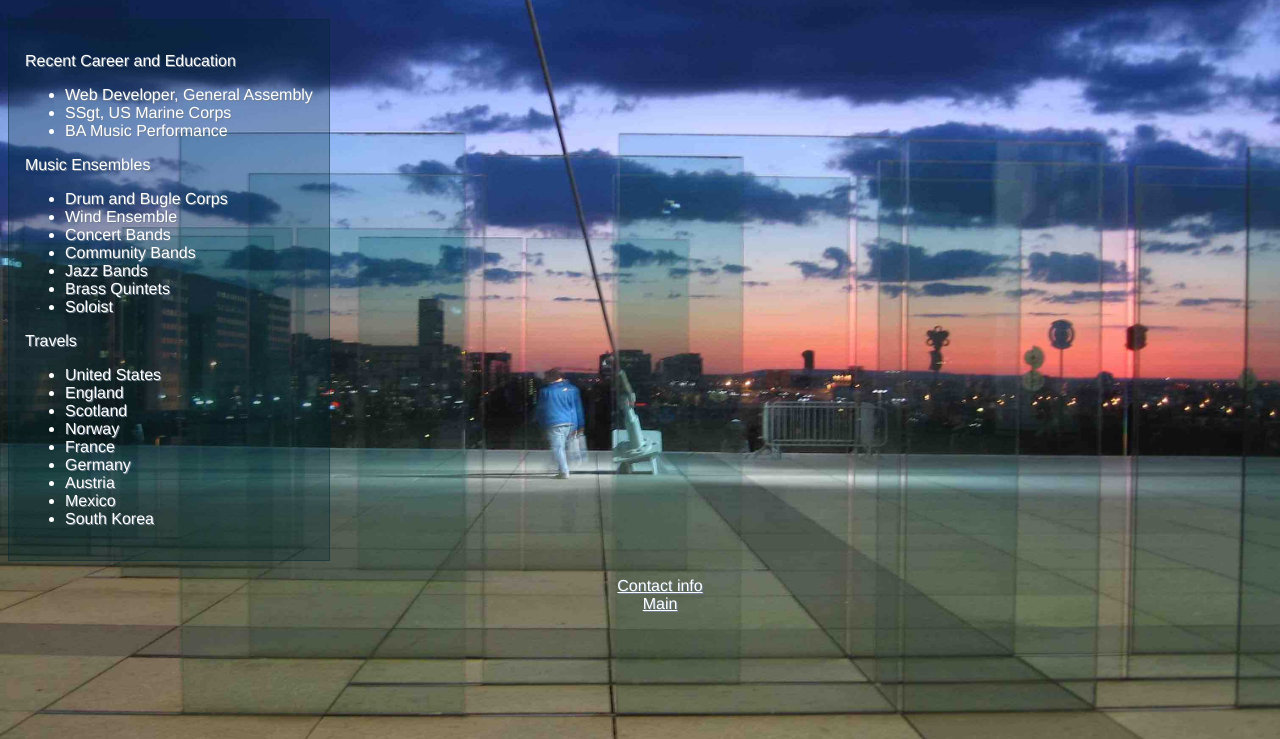
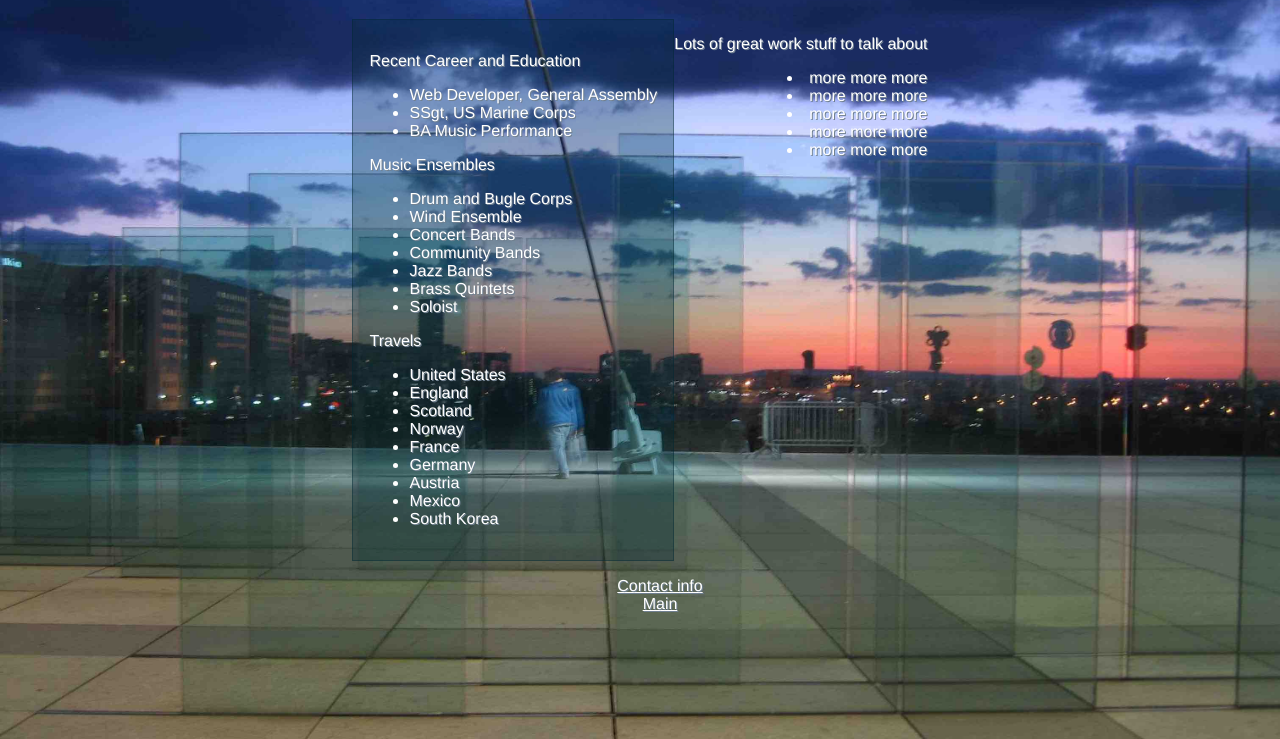
Before and after one commit to lelandjordon/lelandjordon.github.io, a website: page about.html in a window 1280 px wide. Shown: the part 61-800 px from the top of the page. Drawn offline with Linux system fonts and the light colour scheme.

Commit message:
updated README. Trying new things on About page.

```diff
--- a/about.html
+++ b/about.html
@@ -11,6 +11,15 @@
 
 
 	<!-- <list> -->
+	<div id="panes">
+		<div id="works">
+			<p>Lots of great work stuff to talk about</p>
+			<li>more more more</li>
+			<li>more more more</li>
+			<li>more more more</li>
+			<li>more more more</li>
+			<li>more more more</li>
+		</div>
 		<div id="all_about">
 			<div class="about_list">
 				<section>
@@ -50,6 +59,7 @@
 				</section>
 			</div>
 		</div>
+	</div>
 	<!-- </list> -->
 
 
--- a/style.css
+++ b/style.css
@@ -43,10 +43,16 @@ body {
 	background-size: cover;
 }
 
+#panes {
+	display: inline-block;
+	vertical-align: top;
+}
+
 #all_about {
 	width: intrinsic;           /* Safari */
 	width: -moz-max-content;    /* Firefox/Gecko */
 	width: -webkit-max-content; /* Chrome */
+	float: left;
 	background-color: rgba(0,40,50,.3);
 	padding: 1em;
 	border:1px solid rgba(0,40,50,.4);
@@ -54,10 +60,17 @@ body {
 
 .about_list {
 	position: relative;
+	/*float: left;*/
 	text-align: left;
 	z-index: 2;
 }
 
+
+#works {
+	position: relative;
+	float: right;
+	text-align: right;
+}
 
 footer {
 	position:center;
```
Also changed, not shown: README.md. Lines whose indentation alone changed are shown as unchanged.
